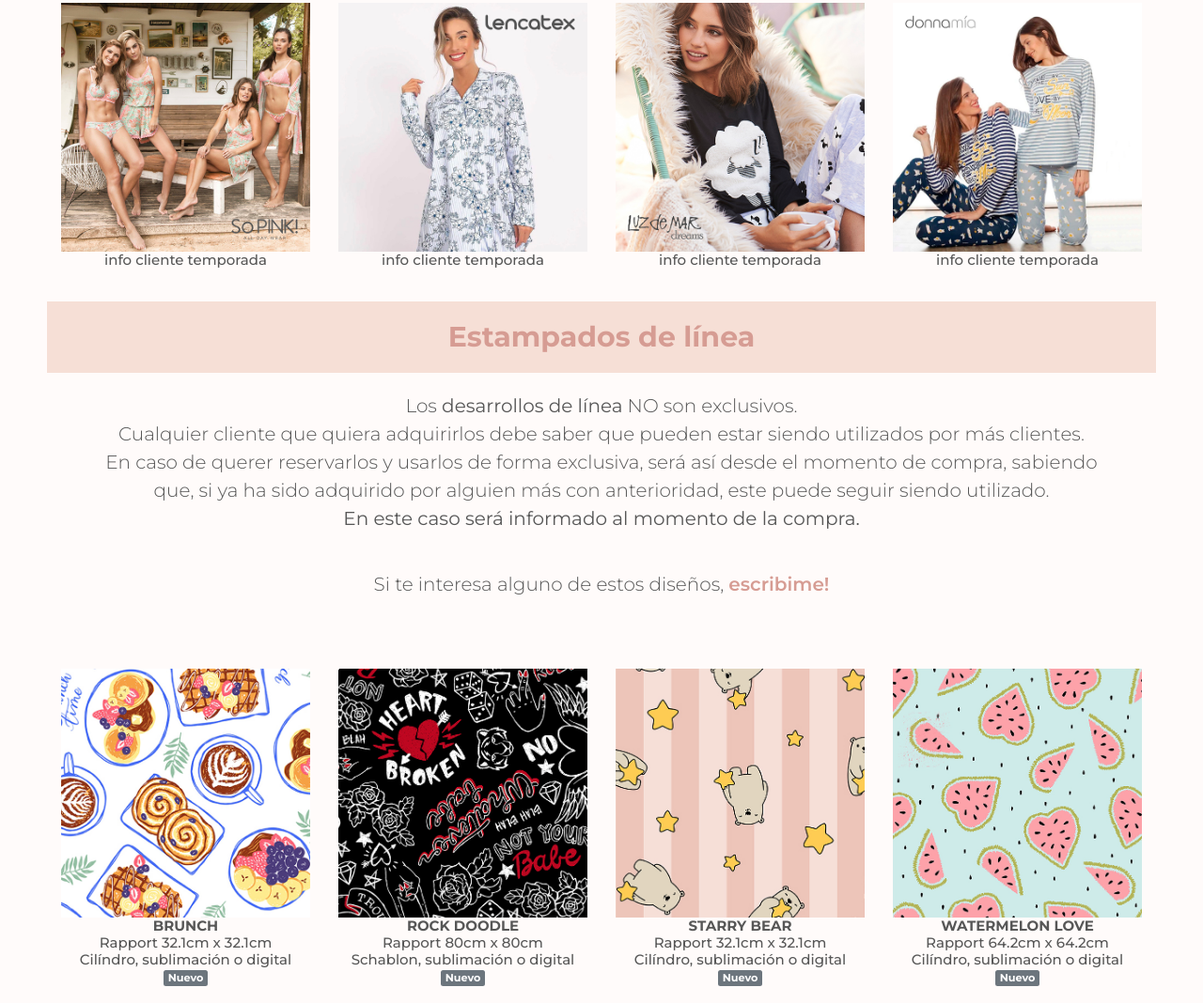
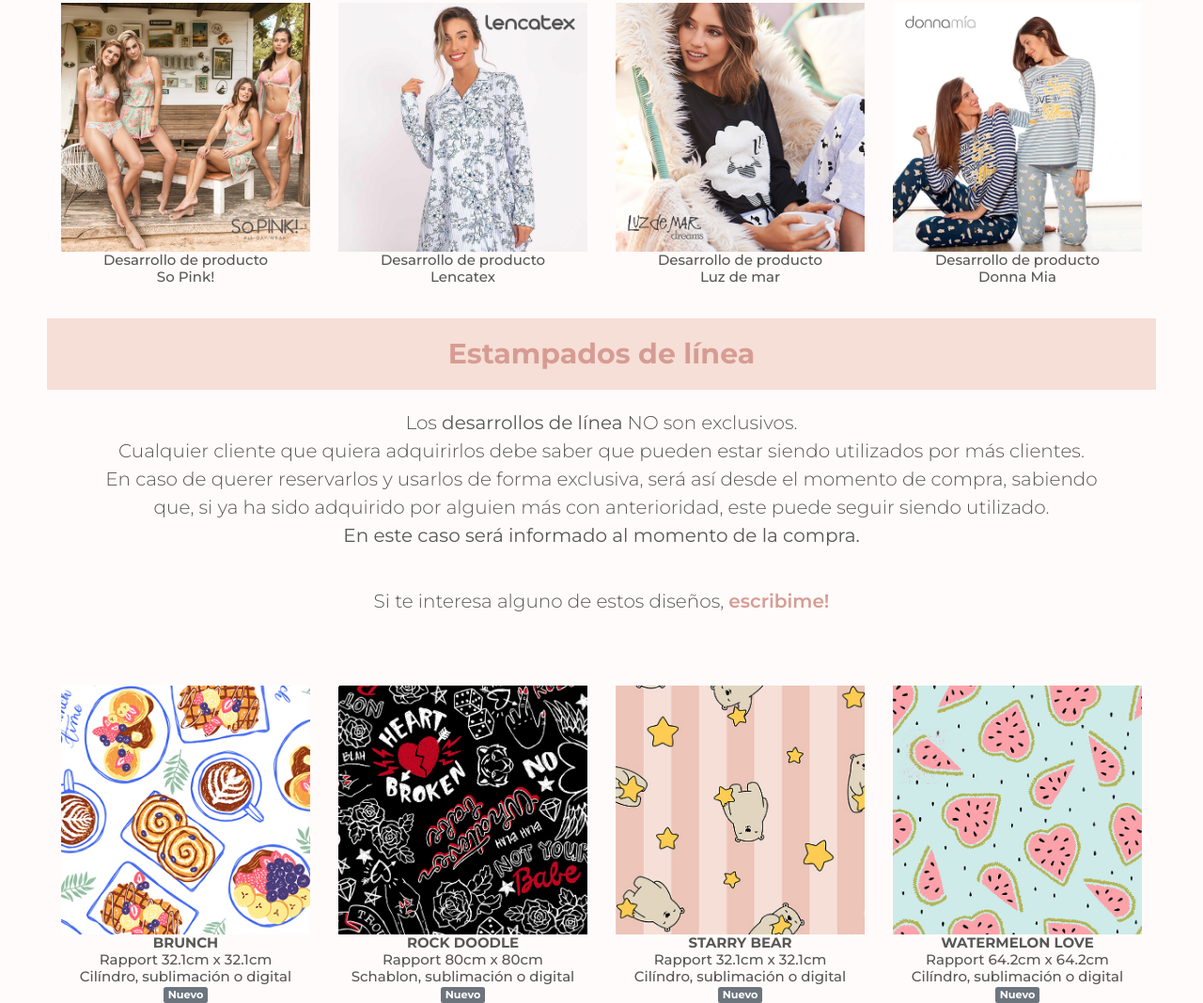
Before and after one commit to mmxifra/mmx-textile, a website: page views/projects.html in a window 1280 px wide. Shown: the part 691-1759 px from the top of the page at 94% size. Drawn offline with nearby package versions, Linux system fonts and the light colour scheme.

```diff
--- a/views/projects.html
+++ b/views/projects.html
@@ -87,19 +87,19 @@
 				</div>
 				<div class="col-lg-3 col-md-6 col-xs-12 projectData__img">
 					<img src="../assets/img/custom/soPink.jpg" alt="so pink">
-					<h4> info cliente temporada</h4>
+					<h4>Desarrollo de producto <br>So Pink!</h4>
 				</div>
 				<div class="col-lg-3 col-md-6 col-xs-12 projectData__img">
 					<img src="../assets/img/custom/lencatex.jpg" alt="lencatex">
-					<h4> info cliente temporada</h4>
+					<h4>Desarrollo de producto <br>Lencatex</h4>
 				</div>
 				<div class="col-lg-3 col-md-6 col-xs-12 projectData__img">
 					<img src="../assets/img/custom/ldmDreams.jpg" alt="luz de mar">
-					<h4> info cliente temporada</h4>
+					<h4>Desarrollo de producto <br>Luz de mar</h4>
 				</div>
 				<div class="col-lg-3 col-md-6 col-xs-12 projectData__img">
 					<img src="../assets/img/custom/textilMix.jpg" alt="donna mia">
-					<h4> info cliente temporada</h4>
+					<h4>Desarrollo de producto <br>Donna Mia</h4>
 				</div>
 
 				<!-- estampados de linea -->
```
Also changed, not shown: index.html (+2 -2 lines), views/services.html (+2 -2 lines).
